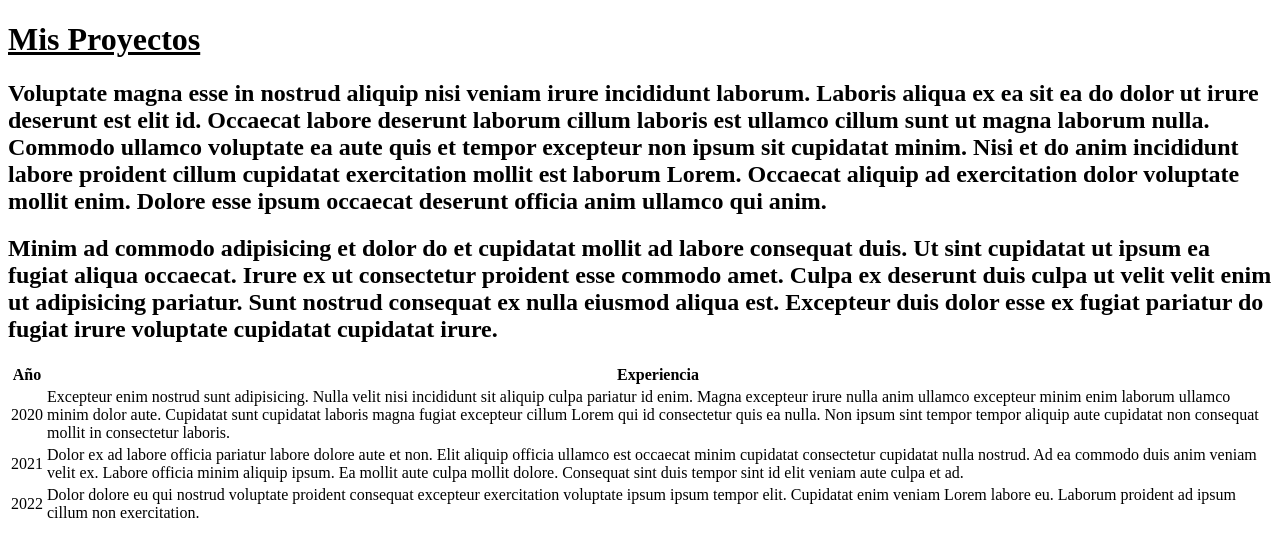
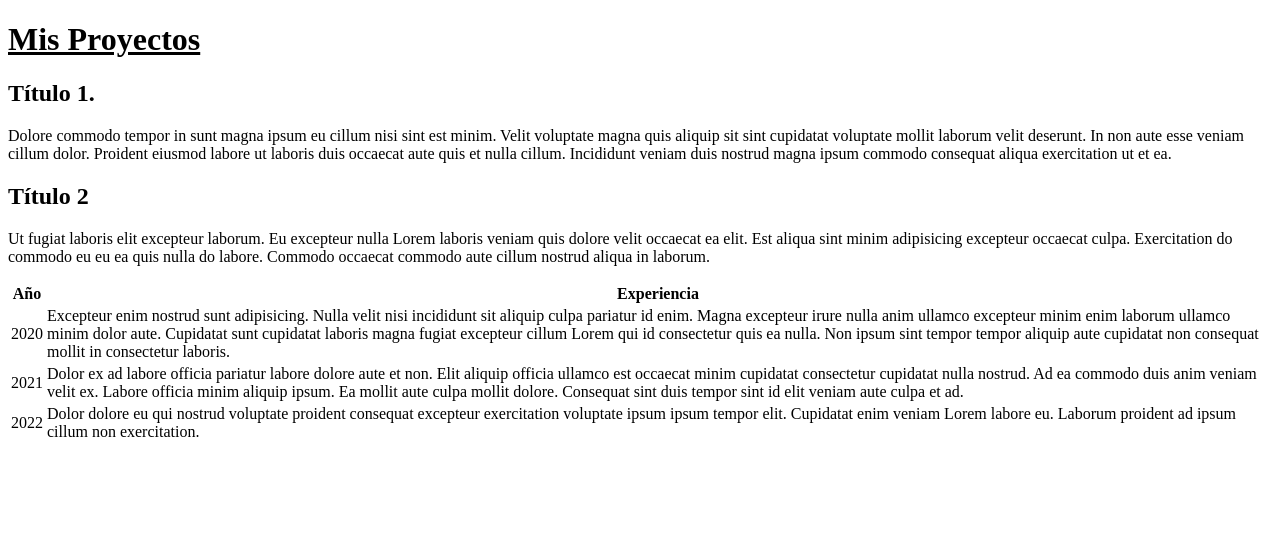
Before and after one commit to feder459/html_M2_C1, a plain HTML site: page proyectos.html in a window 1280 px wide. Drawn offline with Linux system fonts and the light colour scheme.

Commit message:
me olvidé de colocar titulos y párrafos en proyectos.html

```diff
--- a/proyectos.html
+++ b/proyectos.html
@@ -10,16 +10,15 @@
 
 <body>
     <h1> <b><u>Mis Proyectos</u></b> </h1>
-    <h2>Voluptate magna esse in nostrud aliquip nisi veniam irure incididunt laborum. Laboris aliqua ex ea sit ea do
-        dolor ut irure deserunt est elit id. Occaecat labore deserunt laborum cillum laboris est ullamco cillum sunt ut
-        magna laborum nulla. Commodo ullamco voluptate ea aute quis et tempor excepteur non ipsum sit cupidatat minim.
-        Nisi et do anim incididunt labore proident cillum cupidatat exercitation mollit est laborum Lorem. Occaecat
-        aliquip ad exercitation dolor voluptate mollit enim. Dolore esse ipsum occaecat deserunt officia anim ullamco
-        qui anim.</h2>
-    <h2>Minim ad commodo adipisicing et dolor do et cupidatat mollit ad labore consequat duis. Ut sint cupidatat ut
-        ipsum ea fugiat aliqua occaecat. Irure ex ut consectetur proident esse commodo amet. Culpa ex deserunt duis
-        culpa ut velit velit enim ut adipisicing pariatur. Sunt nostrud consequat ex nulla eiusmod aliqua est. Excepteur
-        duis dolor esse ex fugiat pariatur do fugiat irure voluptate cupidatat cupidatat irure.</h2>
+    <h2>Título 1.</h2>
+    <p>Dolore commodo tempor in sunt magna ipsum eu cillum nisi sint est minim. Velit voluptate magna quis aliquip sit
+        sint cupidatat voluptate mollit laborum velit deserunt. In non aute esse veniam cillum dolor. Proident eiusmod
+        labore ut laboris duis occaecat aute quis et nulla cillum. Incididunt veniam duis nostrud magna ipsum commodo
+        consequat aliqua exercitation ut et ea.</p>
+    <h2>Título 2</h2>
+    <p>Ut fugiat laboris elit excepteur laborum. Eu excepteur nulla Lorem laboris veniam quis dolore velit occaecat ea
+        elit. Est aliqua sint minim adipisicing excepteur occaecat culpa. Exercitation do commodo eu eu ea quis nulla do
+        labore. Commodo occaecat commodo aute cillum nostrud aliqua in laborum.</p>
 
     <table>
         <thead>
```
